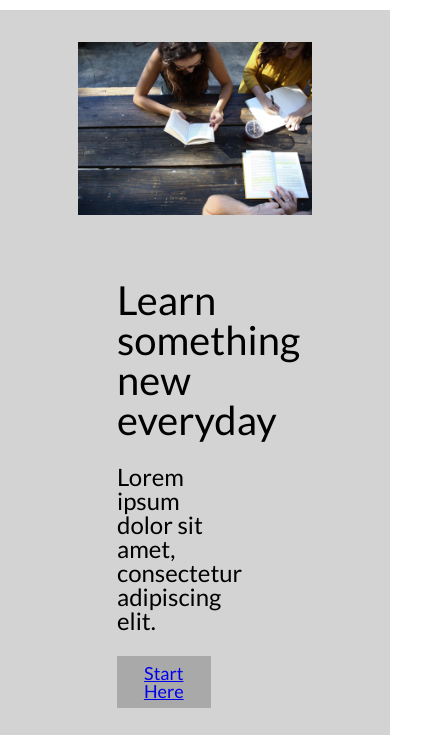
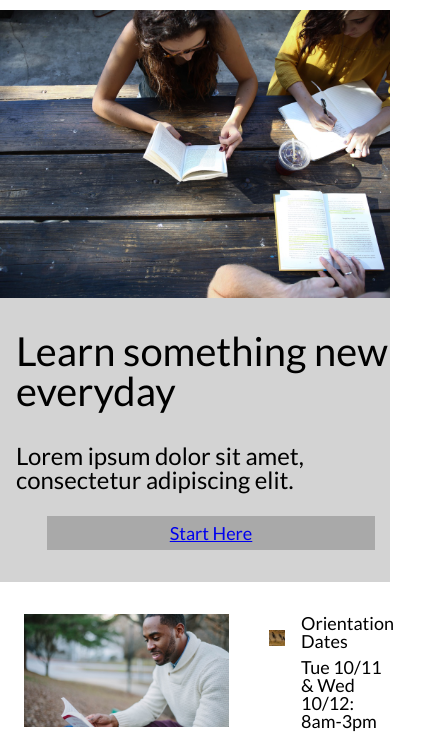
Before and after one commit to eileenrachel/colmaracademy, a plain HTML site: page index.html in a window 390 px wide. Shown: the part 54-789 px from the top of the page, 422 px wide, since content can reach past the window. Drawn offline with Linux system fonts and the light colour scheme.

Commit message:
Add Mobile Jumbotron.

```diff
--- a/resources/css/style.css
+++ b/resources/css/style.css
@@ -133,6 +133,43 @@ nav span a {
   padding: 0.44rem;
 }
 
+@media only screen and (max-width:470px) {
+  #jumbotron {
+    display: flex;
+    flex-direction: column;
+  }
+
+  #jumbotron .column.large {
+    width: 100%;
+    padding: 0;
+    margin: 0;
+  }
+
+  #jumbotron .column.small {
+    width: 100%;
+    padding: 0;
+    margin: 0;
+  }
+
+  #jumbotrontext {
+    width: 100%;
+    padding: 1.78rem 0.89rem;
+  }
+
+  #jumbotrontext h1 {
+    margin-bottom: 1.78rem;
+  }
+
+  #jumbotrontext h3 {
+    margin-bottom: 1.33rem;
+  }
+
+  #jumbotronbutton {
+    width: 80%;
+    margin: auto;
+  }
+}
+
 /*Information Section */
 #information {
   align-items: flex-start;
@@ -144,19 +181,6 @@ nav span a {
 
 #featured p {
   margin-bottom: 1.33rem;
-}
-
-@media only screen and (max-width:470px) {
-  #jumbotron {
-    display: flex;
-    flex-direction: column;
-  }
-
-  #jumbotron.column.large {
-    width: 100%;
-    padding: 0;
-    margin: 0;
-  }
 }
 
 /* Classes Section */
@@ -211,4 +235,5 @@ footer {
   display: flex;
   justify-content: space-between;
   padding: 0.89rem 1.33rem;
+  border-top: solid lightgrey 0.06rem;
 }
```
